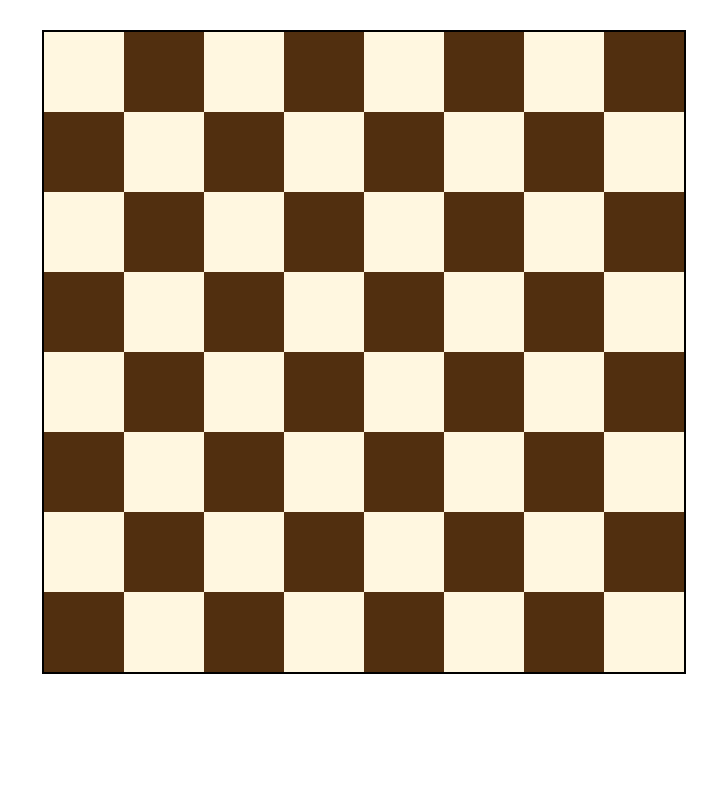
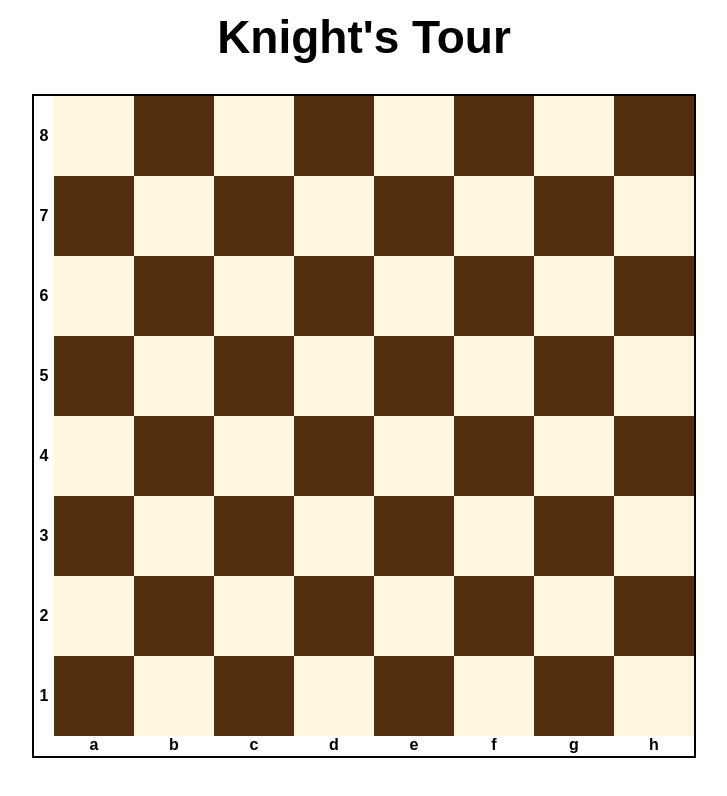
Before and after one commit to BonbonLemon/knights-tour, a plain HTML site: page index.html in a window 1280 px wide. Shown: the whole page, without its empty margins (276-1003 px from the left). Drawn offline with nearby package versions, Linux system fonts and the light colour scheme.

Commit message:
board row and columns labels added

```diff
--- a/css/kt.css
+++ b/css/kt.css
@@ -23,13 +23,13 @@ body {
 }
 
 h1 {
-  font-size: 60px;
-  margin: 30px;
+  font-size: 46px;
+  margin: 10px;
 }
 
 ul {
   margin: 30px auto;
-  width: 640px;
+  width: 660px;
   border: 2px solid black;
 }
 
@@ -41,14 +41,14 @@ li {
   cursor: pointer;
 }
 
-li:nth-child(16n+1),
+/*li:nth-child(16n+1),
 li:nth-child(16n+3),
 li:nth-child(16n+5),
 li:nth-child(16n+7),
 li:nth-child(16n),
 li:nth-child(16n-2),
-li:nth-child(16n-4),
-li:nth-child(16n-6) {
+li:nth-child(16n-4),*/
+li:nth-child(even) {
   background: #fff7e0;
 }
 
@@ -56,6 +56,26 @@ li:hover {
   background: yellow;
 }
 
+.row-number {
+  float: left;
+  width: 20px;
+  height: 80px;
+  line-height: 80px;
+}
+
+.col-letter {
+  float: left;
+  width: 80px;
+  height: 20px;
+}
+
+#bl-spacer {
+  float: left;
+  width: 20px;
+  height: 20px;
+}
+
+/*
 .x,
 .o {
   background: white;
@@ -97,4 +117,4 @@ li:hover {
 
 figcaption {
   font-size: 30px;
-}
+}*/
--- a/index.html
+++ b/index.html
@@ -8,6 +8,7 @@
     <script src="./js/bundle.js"></script>
   </head>
   <body>
+    <h1>Knight's Tour</h1>
     <div class="kt">
 
     </div>
--- a/js/bundle.js
+++ b/js/bundle.js
@@ -67,16 +67,34 @@
 	  }
 
 	  setupBoard() {
+	    const letters = ['a', 'b', 'c', 'd', 'e', 'f', 'g', 'h'];
 	    const $ul = $("<ul>");
 	    $ul.addClass("group");
 
 	    for (let rowIdx = 0; rowIdx < 8; rowIdx++) {
+	      let $rowNum = $('<span>', {
+	        class: 'row-number',
+	        text: 8 - rowIdx
+	      });
+	      $ul.append($rowNum);
+
 	      for (let colidx = 0; colidx < 8; colidx++) {
 	        let $li = $("<li>");
 	        $li.data("pos", [rowIdx, colidx]);
 
 	        $ul.append($li);
 	      }
+	    }
+
+	    $ul.append($('<div>', {id: 'bl-spacer'}));
+
+	    for (let colIdx = 0; colIdx < 8; colIdx++) {
+	      let $colLet = $('<span>', {
+	        class: 'col-letter',
+	        text: letters[colIdx]
+	      });
+
+	      $ul.append($colLet);
 	    }
 
 	    this.$el.append($ul);
```
Also changed, not shown: js/view.js (+18 -0 lines), 1 other file.
